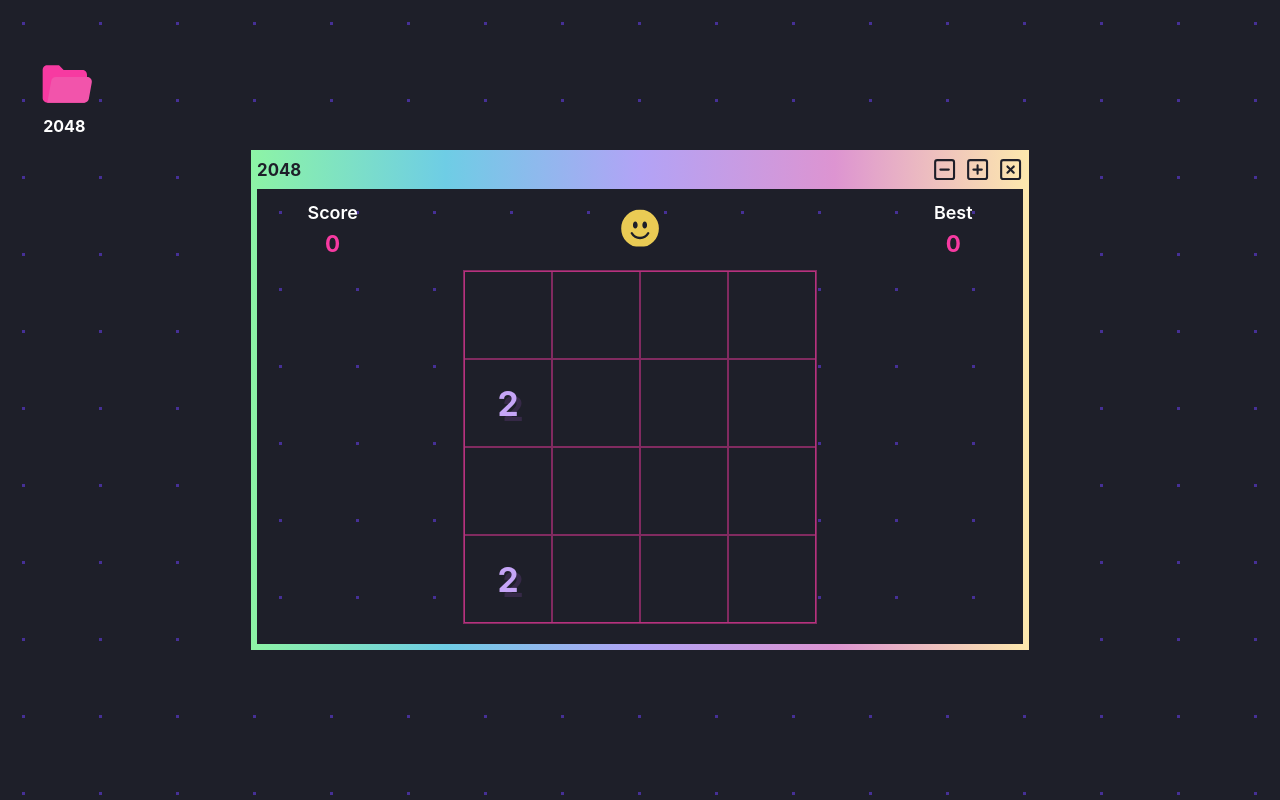
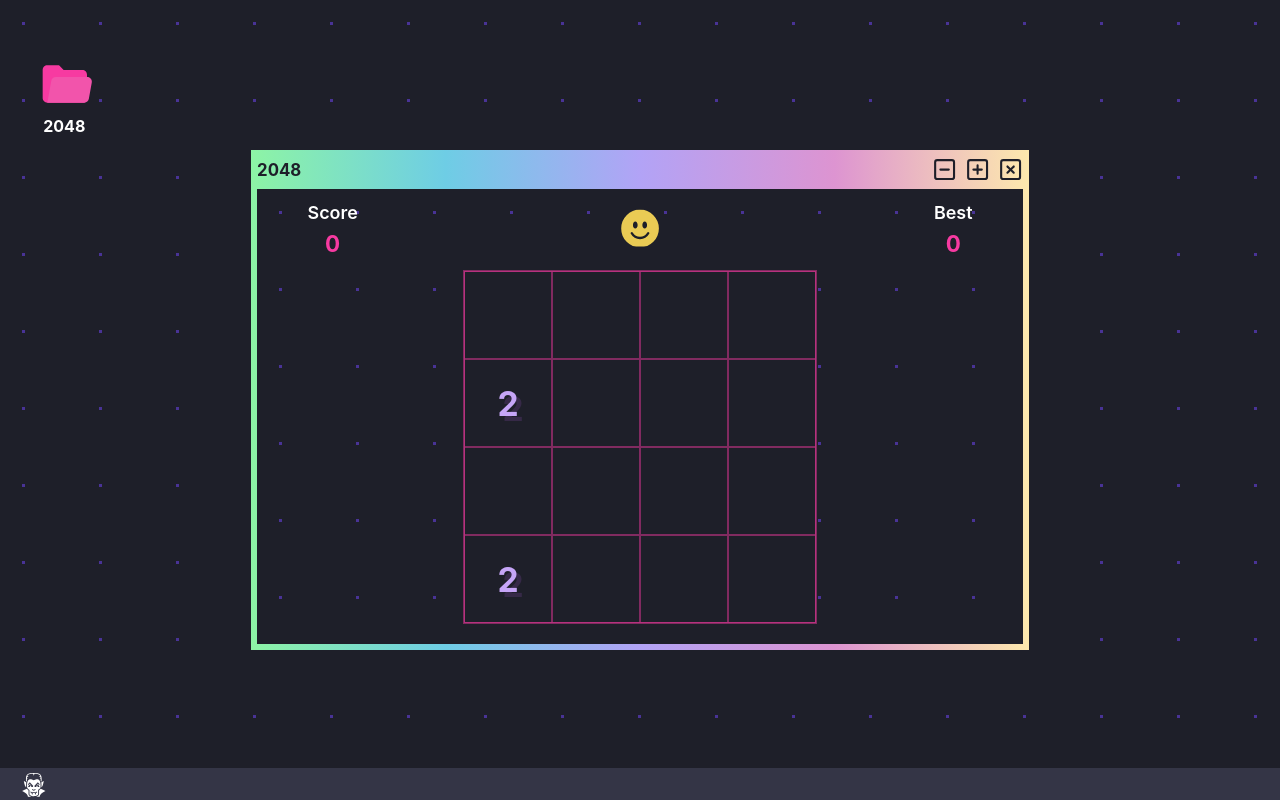
Before and after one commit to btthao/my-favourite-games, a Next.js app: page /2048 in a window 1280 px wide. Built offline with nearby package versions, Linux system fonts and the light colour scheme.

Commit message:
add taskbar

```diff
--- /dev/null
+++ b/components/TaskBar.tsx
@@ -0,0 +1,16 @@
+import { GiVampireDracula } from 'react-icons/gi'
+import styles from 'styles/TaskBar.module.scss'
+
+interface TaskBarProps {}
+
+const TaskBar: React.FC<TaskBarProps> = ({}) => {
+  return (
+    <div className={styles.container}>
+      <div>
+        <GiVampireDracula />
+      </div>
+    </div>
+  )
+}
+
+export default TaskBar
--- a/pages/_app.tsx
+++ b/pages/_app.tsx
@@ -1,12 +1,14 @@
 import 'styles/globals.scss'
 import type { AppProps } from 'next/app'
 import Menu from 'components/Menu'
+import TaskBar from 'components/TaskBar'
 
 function MyApp({ Component, pageProps }: AppProps) {
   return (
     <div className="page-wrapper">
       <Menu />
       <Component {...pageProps} />
+      <TaskBar />
     </div>
   )
 }
--- /dev/null
+++ b/styles/TaskBar.module.scss
@@ -0,0 +1,16 @@
+.container {
+    background: lighten(v.$dark, 10%);
+    position: fixed;
+    bottom: 0;
+    left: 0;
+    width: 100%;
+    height: 2em;
+    color: white;
+    display: flex;
+    align-items: center;
+    padding: 0 1.3em;
+    svg {
+        font-size: 1.6em;
+        margin-top: 0.2em;
+    }
+}
--- a/styles/Window.module.scss
+++ b/styles/Window.module.scss
@@ -1,5 +1,5 @@
 .container {
-    padding: 10vh;
+    padding: 4em;
     width: 100vw;
     height: 100vh;
     display: flex;
--- a/styles/theme/_variables.scss
+++ b/styles/theme/_variables.scss
@@ -1,4 +1,4 @@
-$primary-color: #674CC6;
+$primary-color: #6b52c4;
 $dark: #1E1F29;
 $gray: #bababa;
 $darkgray: #1f1f1f;
```
